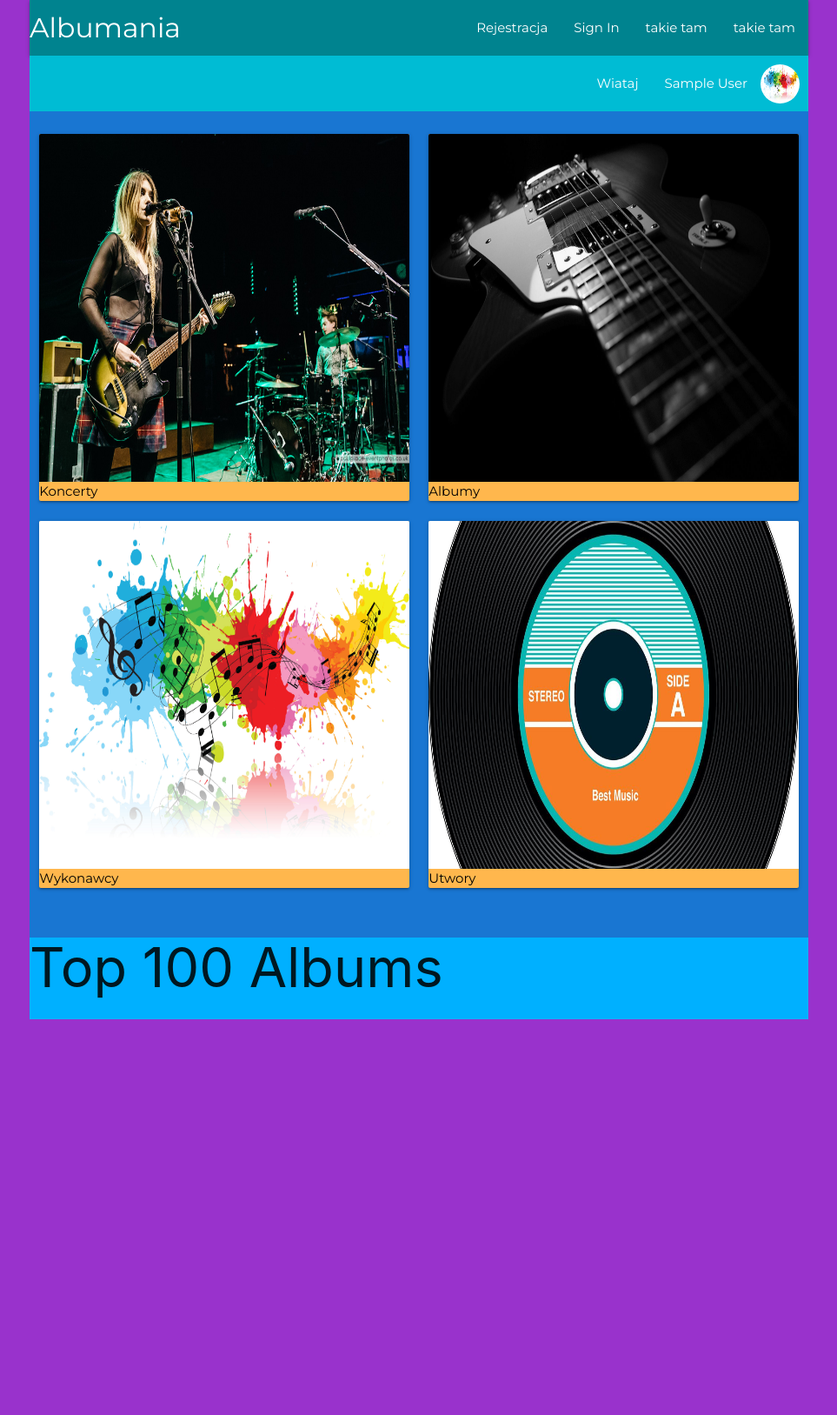
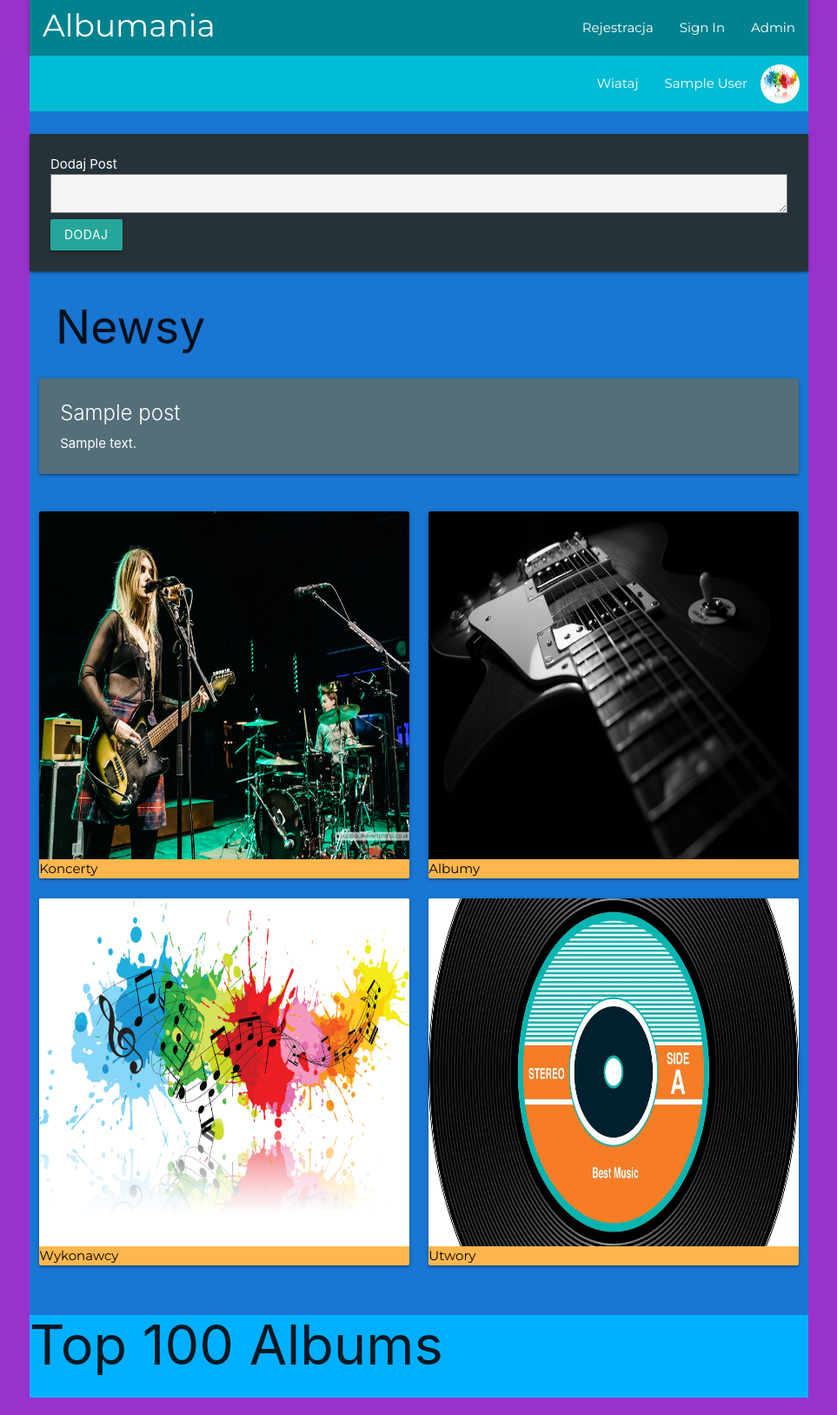
Before and after one commit to Adven97/MusicApp, a Django app: page /albumy/logged in a window 1280 px wide. Shown: the whole page at 87% size, without its empty margins (158-1121 px from the left). Before the commit the page ends 1172 px from the top, so only its background shows below. Run offline with Django 3.2, Linux system fonts and the light colour scheme; tables that the repository leaves empty hold one stand-in row (values such as "Sample post").

Commit message:
dodany panel po zalogowaniu

```diff
--- a/albumy/admin.py
+++ b/albumy/admin.py
@@ -1,5 +1,7 @@
 from django.contrib import admin
-from .models import UserData
+from .models import UserData, Album, Posts
 
 # Register your models here.
 admin.site.register(UserData)
+admin.site.register(Posts)
+admin.site.register(Album)
--- a/albumy/models.py
+++ b/albumy/models.py
@@ -1,4 +1,5 @@
 from django.db import models
+from datetime import datetime
 
 class Album(models.Model):
 
@@ -26,3 +27,15 @@ class UserData(models.Model):
     class Meta:
         verbose_name = "user"
         verbose_name_plural = "users"
+
+
+class Posts(models.Model):
+    title = models.CharField(max_length=240)
+    body = models.TextField()
+    created_at = models.DateTimeField(default=datetime.now, blank=True)
+
+    def __str__(self):
+        return self.title
+
+    class Meta:
+        verbose_name_plural = "Posty"
--- a/albumy/templates/albumy/index.html
+++ b/albumy/templates/albumy/index.html
@@ -40,6 +40,24 @@
         img{
             height: 400px;
         }
+        h4{
+            color: #DAA520
+        }
+        #tit{
+            margin-top:10px;
+            margin-left: 15px;
+            font-size: 36px;
+        }
+        #tit:hover{
+            transform: scale(1.04);
+            color: #DAA520
+        }
+        h2{
+            margin-left: 30px;
+        }
+        textarea{
+            background-color: whitesmoke;
+        }
     </style>
 
 
@@ -52,13 +70,13 @@
         <div class="nav-wrapper green darken-3">
             <nav>
                 <div class="nav-wrapper cyan darken-3">
-                    <a href="/" class="brand-logo ">Albumania</a>
+                    <a href="/" class="brand-logo"><h3 id='tit'>Albumania</h3></a>
 
                     <ul id="nav-mobile" class="right hide-on-med-and-down">
                         <li><a href="register">Rejestracja</a></li>
                         <li><a href="logging">Sign In </a></li>
-                        <li><a href="">takie tam</a></li>
-                        <li><a href="">takie tam</a></li>
+                        <li><a href="admin">Admin</a></li>
+                        {% comment %} <li><a href="">takie tam</a></li> {% endcomment %}
 
                     </ul>
                 </div>
@@ -71,10 +89,47 @@
                         </li>
                     </ul>
                 </div>
+
+                <!-- <div class="card blue-grey darken-1">
+                <div class="card-content white-text">
+                <form method="POST">
+                    <textarea name="nowypost" id="nowypost" cols="20" rows="5"></textarea>
+                    <button class="btn waves-effect waves-light" type="submit" name="action">Dodaj</button>
+                </form>
+                </div>
+                </div> -->
+
             {% endif %}
-            </nav>
+        </nav>
+        </div>
+        <div style="clear:both"></div>
+        {% if is_logged%}
+        <div class="card blue-grey darken-4">
+                        <div class="card-content white-text">
+                        <form method="POST">
+                            <span>Dodaj Post</span>
+                            <textarea name="nowypost" id="nowypost" cols="20" rows="5"></textarea>
+                            <button class="btn waves-effect waves-light" type="submit" name="action">Dodaj</button>
+                        </form>
+                        </div>
+                        </div>
+        {% endif %}
+        <h2> Newsy</h2>
+
+        <div class="row">
+        <div class="col s12 m12">
+            {% for post in posts %}
+        <div class="card blue-grey darken-1">
+            <div class="card-content white-text">
+            <span class="card-title">{{post.title}}</span>
+            <p>{{post.body}}</p>
+            </div>
+
         </div>
 
+        {% endfor%}
+        </div>
+        </div>
         <div style="clear:both"></div>
 
         <div class="row">
--- a/albumy/views.py
+++ b/albumy/views.py
@@ -1,11 +1,12 @@
 from django.shortcuts import render, redirect
 from django.http import HttpResponse
-from .models import Album, UserData
+from .models import Album, UserData, Posts
 from .forms import RegisterForm, LoginForm
 from django.contrib.auth import authenticate, get_user_model, login, logout
 
 def index(req):
 
+    posts = Posts.objects.all()[:4]
     albumy = Album.objects.all()[2:100]
     tiles = ['Albumy','Wykonawcy','Ceny','Promocje']
     images=['vinyl.jpg', 'nutki.jpg', 'brs.jpg', 'gitar.jpg']
@@ -33,12 +34,14 @@ def index(req):
         'albums': albumy,
         'images':images,
         'aha' :aha,
-        'is_logged': False
+        'is_logged': False,
+        'posts': posts,
     }
     return render(req, 'albumy/index.html',context)
 
 
 def indexForLogged(req):
+    posts = Posts.objects.all()[:4]
     albumy = Album.objects.all()[2:100]
     user = UserData.objects.order_by('-pk')[0]
     tiles = ['Albumy', 'Wykonawcy', 'Ceny', 'Promocje']
@@ -69,6 +72,7 @@ def indexForLogged(req):
         'aha': aha,
         'is_logged': True,
         'user': user,
+        'posts': posts,
     }
     return render(req, 'albumy/index.html', context)
 
```
Also changed, not shown: albumy/migrations/0004_auto_20190508_0921.py (added).
